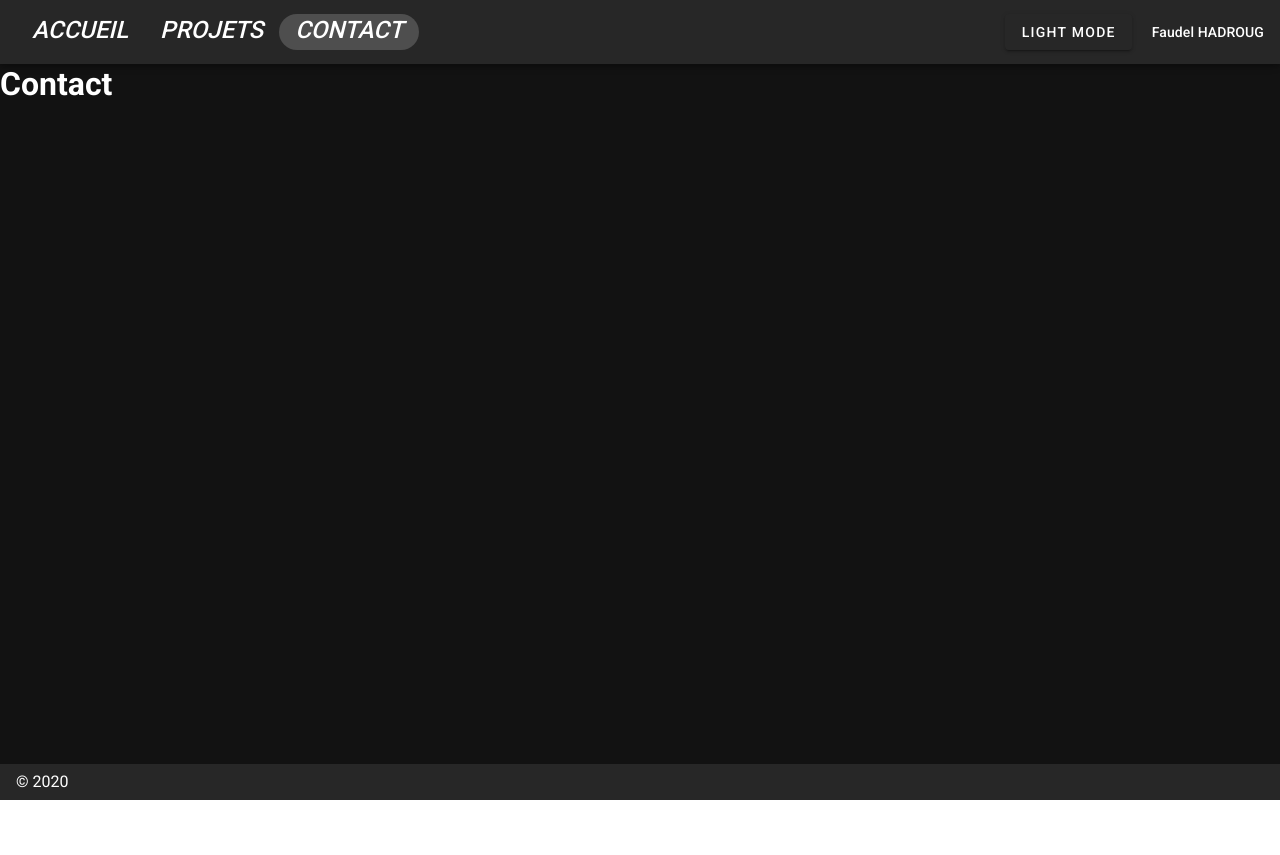
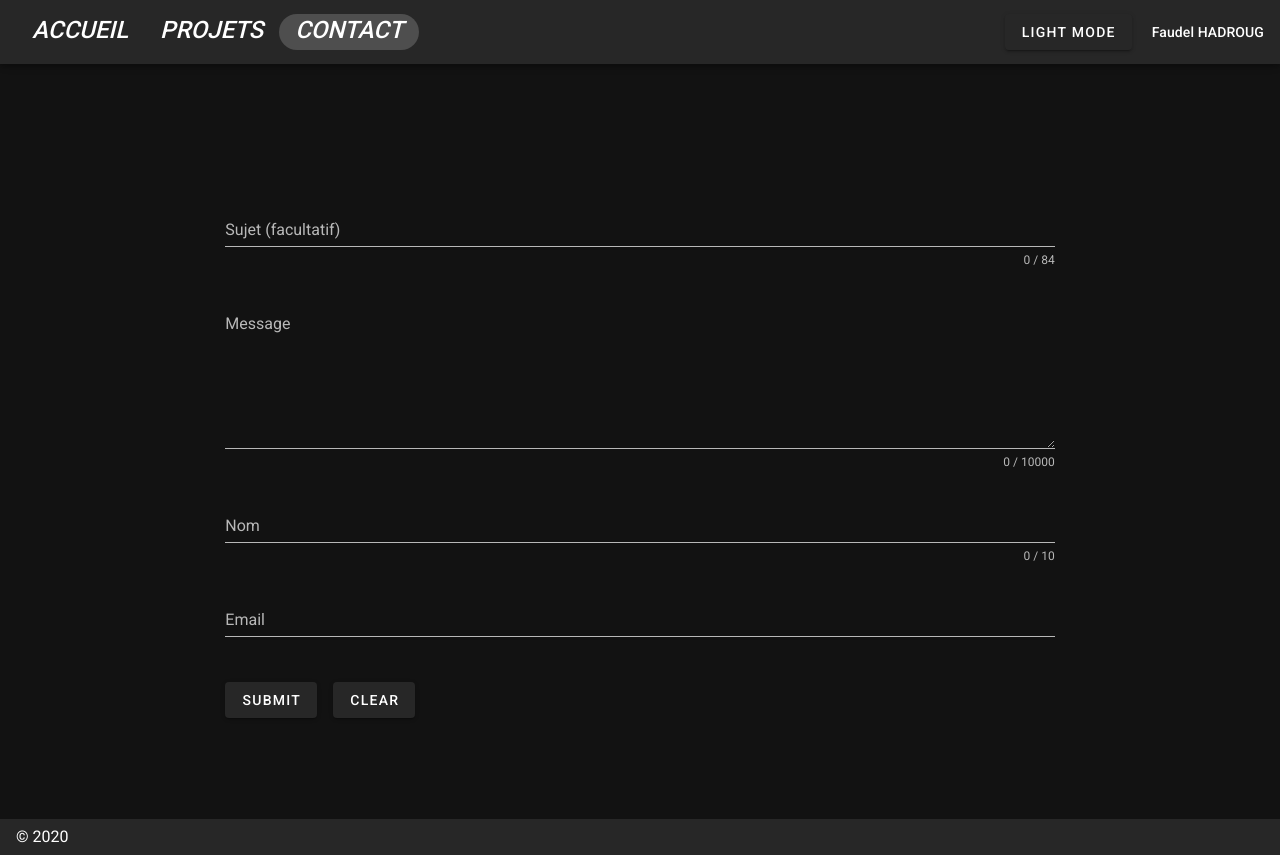
Before and after one commit to Faudelhadroug/portfolio, a Nuxt app in the folder client/: page /contact in a window 1280 px wide. Before the commit the page ends 800 px from the top, so only its background shows below. Built offline with nearby package versions, Linux system fonts and the light colour scheme.

Commit message:
Contact page finish, send correctly me an email with information of the type

```diff
--- /dev/null
+++ b/client/components/Contact/Form.vue
@@ -0,0 +1,220 @@
+<template>
+  <v-container>
+    <form class="form">
+      <v-row>
+        <v-col cols="2"></v-col>
+        <v-col cols="8">
+          <v-text-field
+            v-model="sujet"
+            :counter="84"
+            name="sujet"
+            label="Sujet (facultatif)"
+            @input="$v.sujet.$touch()"
+            @blur="$v.sujet.$touch()"
+          ></v-text-field>
+        </v-col>
+        <v-col cols="2"></v-col>
+      </v-row>
+      <v-row>
+        <v-col cols="2"></v-col>
+        <v-col cols="8">
+          <v-textarea
+            v-model="message"
+            :error-messages="messageErrors"
+            :counter="10000"
+            name="message"
+            label="Message"
+            required
+            @input="$v.message.$touch()"
+            @blur="$v.message.$touch()"
+          ></v-textarea>
+        </v-col>
+        <v-col cols="2"></v-col>
+      </v-row>
+      <v-row>
+        <v-col cols="2"></v-col>
+        <v-col cols="8">
+          <v-text-field
+            v-model="name"
+            :error-messages="nameErrors"
+            :counter="10"
+            name="name"
+            label="Nom"
+            required
+            @input="$v.name.$touch()"
+            @blur="$v.name.$touch()"
+          ></v-text-field>
+        </v-col>
+        <v-col cols="2"></v-col>
+      </v-row>
+      <v-row>
+        <v-col cols="2"></v-col>
+        <v-col cols="8">
+          <v-text-field
+            v-model="email"
+            :error-messages="emailErrors"
+            name="email"
+            label="Email"
+            required
+            @input="$v.email.$touch()"
+            @blur="$v.email.$touch()"
+          ></v-text-field>
+        </v-col>
+        <v-col cols="2"></v-col>
+      </v-row>
+      <v-row>
+        <v-col cols="2"></v-col>
+        <v-col cols="8">
+          <v-btn
+            :loading="loading"
+            :class="{ 'mr-4': true, error: submitErrorClass }"
+            @click="submit"
+            >submit</v-btn
+          >
+          <v-btn @click="clear">clear</v-btn>
+        </v-col>
+        <v-col cols="2"></v-col>
+      </v-row>
+    </form>
+  </v-container>
+</template>
+
+<script>
+import emailjs from 'emailjs-com'
+import { validationMixin } from 'vuelidate'
+import { required, maxLength, email } from 'vuelidate/lib/validators'
+
+export default {
+  mixins: [validationMixin],
+  validations: {
+    name: { required, maxLength: maxLength(42) },
+    email: { required, email },
+    sujet: { maxLength: maxLength(84) },
+    message: { required, maxLength: maxLength(10000) },
+  },
+
+  data: () => ({
+    form: null,
+    name: '',
+    email: '',
+    sujet: '',
+    message: '',
+    submitErrorClass: false,
+    loading: false,
+  }),
+
+  computed: {
+    nameErrors() {
+      const errors = []
+      if (!this.$v.name.$dirty) return errors
+      !this.$v.name.maxLength &&
+        errors.push('Name must be at most 10 characters long')
+      !this.$v.name.required &&
+        errors.push("J'ai besoin de votre nom pour savoir qui recontacter.")
+      return errors
+    },
+    emailErrors() {
+      const errors = []
+      if (!this.$v.email.$dirty) return errors
+      !this.$v.email.email && errors.push('Must be valid e-mail')
+      !this.$v.email.required &&
+        errors.push(
+          'Veuillez entrée votre adresse email afin que je puisse vous recontacter'
+        )
+      return errors
+    },
+    messageErrors() {
+      const errors = []
+      if (!this.$v.message.$dirty) return errors
+      !this.$v.message.required &&
+        errors.push(
+          'Je vous assure que ce sera un plaisir de recevoir et lire votre message.'
+        )
+      return errors
+    },
+  },
+
+  methods: {
+    sendEmail(e) {
+      alert('testee')
+      // emailjs
+      //   .sendForm(
+      //     'gmail',
+      //     ' messageportfolio',
+      //     {
+      //       email: this.email,
+      //       name: this.name,
+      //       sujet: this.sujet,
+      //       message: this.message,
+      //     },
+      //     'user_o9uKMJY12wWm6ZgmD9wDI'
+      //   )
+      //   .then(
+      //     (result) => {
+      //       console.log('SUCCESS!', result.status, result.text)
+      //     },
+      //     (error) => {
+      //       console.log('FAILED...', error)
+      //     }
+      //   )
+    },
+    submit() {
+      this.$v.$touch()
+      if (this.$v.$invalid) {
+        this.submitErrorClass = true
+      } else {
+        this.loading = !this.loading
+        this.submitErrorClass = false
+        emailjs
+          .sendForm(
+            'gmail',
+            'messageportfolio',
+            '.form',
+            'user_o9uKMJY12wWm6ZgmD9wDI'
+          )
+          .then(
+            (result) => {
+              console.log('SUCCESS!', result.status, result.text)
+            },
+            (error) => {
+              console.log('FAILED...', error)
+            }
+          )
+        setTimeout(() => {
+          this.loading = !this.loading
+        }, 500)
+      }
+    },
+    clear() {
+      this.$v.$reset()
+      this.name = ''
+      this.email = ''
+      this.sujet = ''
+      this.message = ''
+      this.submitErrorClass = false
+    },
+  },
+}
+</script>
+
+<style lang="scss" scoped>
+@media (max-width: 959px) {
+  .form {
+    margin-top: 10%;
+    margin-bottom: 10%;
+  }
+}
+@media (min-width: 960px) {
+  .form {
+    margin-top: 15%;
+    margin-bottom: 10%;
+  }
+}
+
+@media (min-width: 1264px) {
+  .form {
+    margin-top: 10%;
+    margin-bottom: 10%;
+  }
+}
+</style>
--- a/client/components/Home/Presentation.vue
+++ b/client/components/Home/Presentation.vue
@@ -30,7 +30,7 @@
       <v-row v-if="visible">
         <v-col cols="2"></v-col>
         <v-col class="text-center home--cinco" cols="8">
-          <NuxtLink to="/contact" tag="btn">
+          <NuxtLink to="/contact" tag="main">
             <v-btn
               :color="colorBtn"
               dark
--- a/client/layouts/default.vue
+++ b/client/layouts/default.vue
@@ -16,6 +16,7 @@ export default {
     Footer,
   },
   mounted() {
+    if (this.$nuxt.$route.name === 'index') {
       const tl = gsap.timeline()
       tl.fromTo(
         '.home--first',
@@ -23,10 +24,15 @@ export default {
         { y: 0, duration: 1, ease: 'expo' }
       )
       tl.fromTo('.home--second', { x: -screen.width }, { x: 0, duration: 1 }, 0)
-    tl.fromTo('.home--third', { x: screen.width * 2 }, { x: 0, duration: 0.5 })
+      tl.fromTo(
+        '.home--third',
+        { x: screen.width * 2 },
+        { x: 0, duration: 0.5 }
+      )
       tl.fromTo('.home--quatro', { y: screen.width }, { y: 0, duration: 0.4 })
       tl.fromTo('.home--cinco', { opacity: 0 }, { opacity: 1, duration: 10 })
       tl.from('.home--cinco', 1, { scale: 1.04, repeat: -1, ease: 'boucing' })
+    }
   },
 }
 </script>
--- a/client/nuxt.config.js
+++ b/client/nuxt.config.js
@@ -73,7 +73,7 @@ export default {
       dark: true,
       themes: {
         dark: {
-          primary: colors.blue.darken2,
+          primary: colors.lime.accent2,
           accent: colors.grey.darken3,
           secondary: colors.amber.darken3,
           info: colors.teal.lighten1,
@@ -84,7 +84,7 @@ export default {
           btnCallHover: colors.orange.darken2,
         },
         light: {
-          primary: colors.purple,
+          primary: colors.blue.lighten1,
           secondary: colors.grey.darken1,
           accent: colors.shades.black,
           error: colors.red.accent3,
--- a/client/package.json
+++ b/client/package.json
@@ -13,8 +13,10 @@
   },
   "dependencies": {
     "@nuxtjs/axios": "^5.11.0",
+    "emailjs-com": "^2.4.1",
     "gsap": "file:gsap-bonus.tgz",
-    "nuxt": "^2.13.0"
+    "nuxt": "^2.13.0",
+    "vuelidate": "^0.7.5"
   },
   "devDependencies": {
     "@nuxtjs/eslint-config": "^3.0.0",
--- a/client/pages/contact.vue
+++ b/client/pages/contact.vue
@@ -1,12 +1,16 @@
 <template>
   <div>
-    <h1>Contact</h1>
+    <Form />
   </div>
 </template>
 
 <script>
+import Form from '@/components/Contact/Form.vue'
 export default {
   transition: 'fade',
+  components: {
+    Form,
+  },
 }
 </script>
 
--- a/client/pages/index.vue
+++ b/client/pages/index.vue
@@ -1,6 +1,5 @@
 <template>
   <div>
-    <!-- <v-flex xs12 sm8 md6> </v-flex> -->
     <Home />
   </div>
 </template>
@@ -11,5 +10,10 @@ export default {
   components: {
     Home,
   },
+  methods: {
+    sendEmail() {
+      alert('test')
+    },
+  },
 }
 </script>
```
Also changed, not shown: 1 other file (tests, documents, lock files or other folders). Lines whose indentation alone changed are shown as unchanged.
